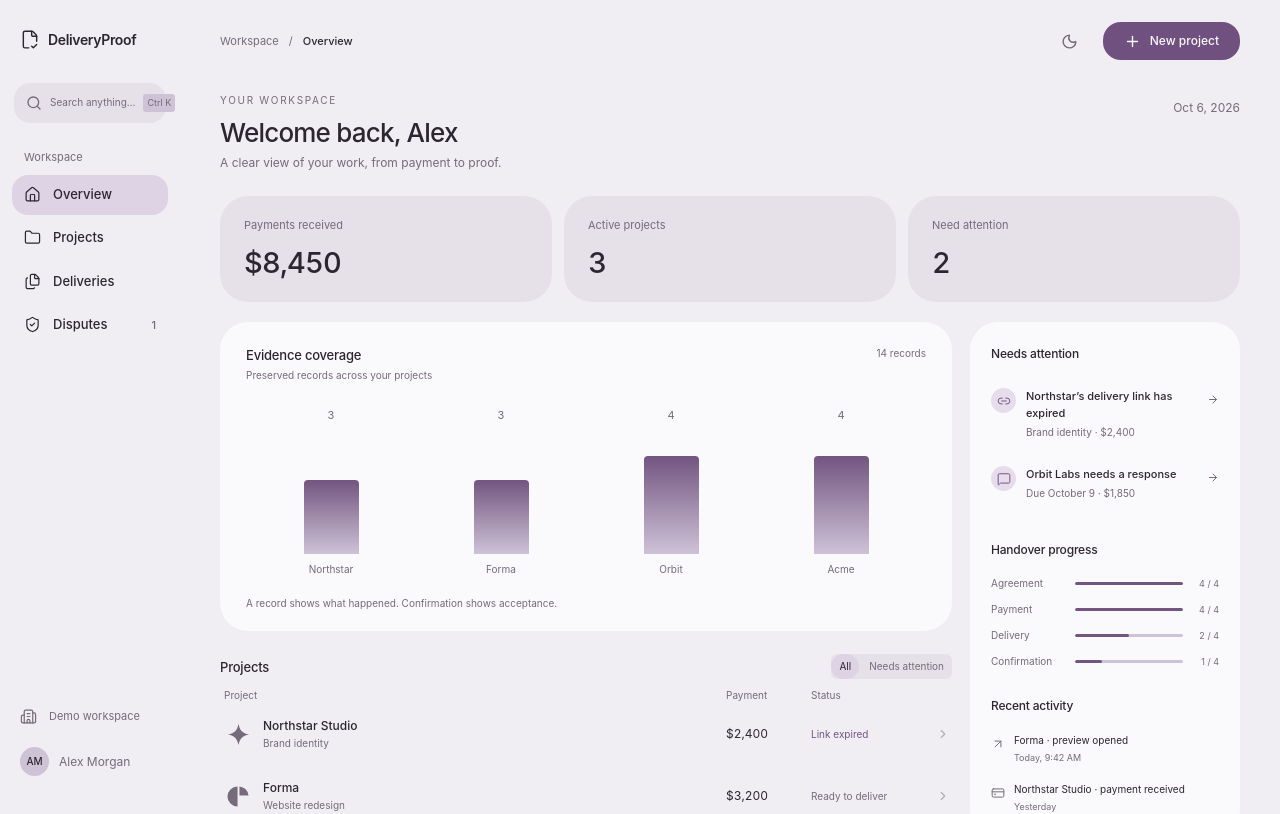
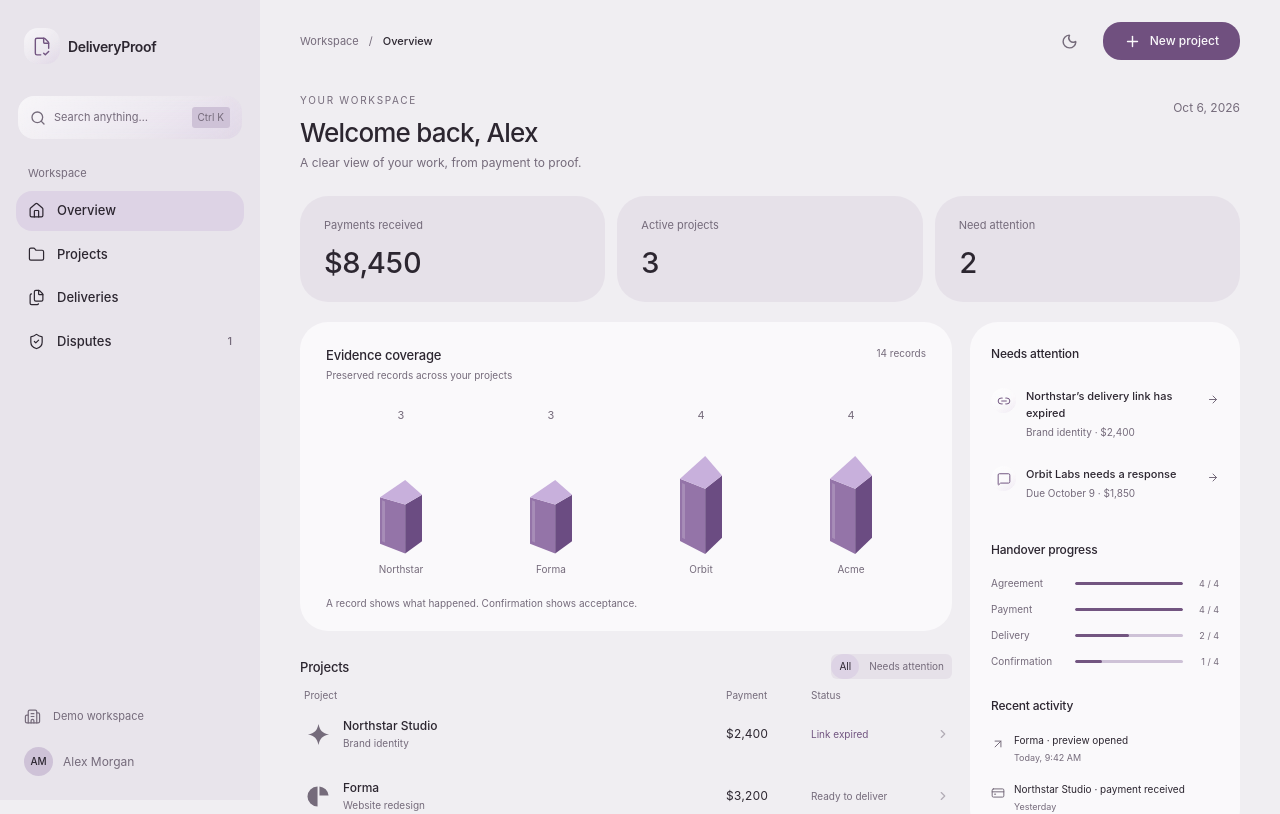
Before and after one commit to HarshitKumar9030/deliveryproof, a Next.js app: page / in a window 1280 px wide. Shown: the top 814 px of the page. Built offline with nearby package versions, Linux system fonts and the light colour scheme.

Commit message:
feat: widen sidebar and refine purple glass dashboard

```diff
--- a/src/app/motion-integration.css
+++ b/src/app/motion-integration.css
@@ -250,7 +250,7 @@
 .toast-position {
   position: fixed;
   bottom: 24px;
-  left: calc(50% + 110px);
+  left: calc(50% + 130px);
   transform: translateX(-50%);
   z-index: 40;
   width: max-content;
@@ -391,11 +391,6 @@
     translate: 3px;
   }
 }
-@media (max-width: 1300px) {
-  .toast-position {
-    left: calc(50% + 98px);
-  }
-}
 @media (max-width: 760px) {
   .navigation.t-tabs {
     gap: 5px;
--- a/src/app/workspace-styles.css
+++ b/src/app/workspace-styles.css
@@ -16,49 +16,62 @@
     --accent-soft: #e7dcec;
     --toast: #302438;
     --toast-text: #f8f5fa;
+    --glass: linear-gradient(145deg, #ffffffa6, #ffffff33 55%, #b795cb26);
+    --shard-front: #9474a8;
+    --shard-side: #6b4c82;
+    --shard-top: #c8b0dc;
     @apply [background:var(--canvas)];
   }
   .theme-root[data-theme='dark'] {
-    --canvas: #1c1821;
-    --sidebar: #211c27;
-    --paper: #28222f;
-    --surface: #312939;
-    --surface-hover: #3b3144;
-    --text: #f0eaf4;
-    --muted: #b0a3b9;
-    --selected: #44364f;
-    --selected-control: #594863;
-    --accent: #cfb5df;
-    --accent-button: #c3a3d6;
-    --accent-hover: #d6bae7;
-    --accent-soft: #44314f;
+    --canvas: #151219;
+    --sidebar: #1c1822;
+    --paper: #221d2a;
+    --surface: #2d2536;
+    --surface-hover: #393042;
+    --text: #f4eef9;
+    --muted: #b8aabe;
+    --selected: #3b2e49;
+    --selected-control: #52415f;
+    --accent: #d4b4ed;
+    --accent-button: #c4a2e0;
+    --accent-hover: #ddc0f2;
+    --accent-soft: #3a284d;
     --toast: #e8d9f0;
     --toast-text: #302438;
+    --glass: linear-gradient(145deg, #ffffff1c, #ffffff06 55%, #b18adf21);
+    --shard-front: #a681ce;
+    --shard-side: #735095;
+    --shard-top: #dbc0f6;
     @apply [background:var(--canvas)];
   }
   .app-shell {
-    @apply [grid-template-columns:180px_minmax(0,_1fr)];
+    @apply [grid-template-columns:260px_minmax(0,_1fr)];
   }
   .sidebar {
-    @apply [width:180px] [padding:28px_12px_24px] [background:transparent];
+    @apply [width:260px] [padding:28px_16px_24px] [background:var(--sidebar)];
   }
   .brand {
     @apply [font-size:14px] [gap:8px] [padding:0_8px];
   }
   .brand-icon {
-    @apply [color:var(--text)];
+    @apply grid place-items-center size-9 rounded-[14px] [color:var(--accent)];
+    corner-shape: squircle;
+    background: var(--glass);
+    backdrop-filter: blur(12px) saturate(140%);
   }
   .brand-icon svg {
     @apply [width:20px];
   }
   .command-trigger {
     @apply [margin:32px_2px_26px] [background:var(--surface)];
+    background: var(--glass);
+    backdrop-filter: blur(12px) saturate(140%);
   }
   .command-trigger span {
-    @apply [font-size:10px];
+    @apply [font-size:11px] min-w-0;
   }
   .command-trigger kbd {
-    @apply [font-size:9px];
+    @apply [font-size:10px] shrink-0 [padding:3px_6px];
   }
   .nav-item {
     @apply [font-size:12px];
@@ -134,13 +147,27 @@
     @apply [font-size:11px] [color:var(--muted)];
   }
   .evidence-bar-track {
-    @apply [width:min(100%,_55px)] [flex:1] flex [align-items:end];
+    @apply [width:min(100%,_42px)] [flex:1] flex [align-items:end];
   }
   .evidence-bar-track > span {
-    @apply block [width:100%] [border-radius:4px_4px_0_0] [background:linear-gradient(to_top,_var(--selected-control),_var(--accent))];
-    transition:
-      filter 180ms,
-      height 300ms;
+    @apply block w-full bg-transparent;
+    transition: height 300ms;
+  }
+  .evidence-shard svg {
+    @apply block size-full;
+  }
+  .shard-front {
+    fill: var(--shard-front);
+  }
+  .shard-side {
+    fill: var(--shard-side);
+  }
+  .shard-top {
+    fill: var(--shard-top);
+  }
+  .shard-glint {
+    fill: white;
+    opacity: 0.18;
   }
   .evidence-bar-group:hover .evidence-bar-track > span {
     @apply [filter:brightness(1.35)];
@@ -172,6 +199,8 @@
   }
   .attention-icon {
     @apply [width:25px] [height:25px] [color:var(--accent)] [background:var(--accent-soft)] [border-radius:5px];
+    background: var(--glass);
+    backdrop-filter: blur(12px) saturate(140%);
   }
   .attention-icon svg {
     @apply [width:14px] [height:14px];
@@ -319,6 +348,13 @@
   .page-heading h1 {
     @apply [font-weight:550];
   }
+  @supports not (backdrop-filter: blur(1px)) {
+    .brand-icon,
+    .command-trigger,
+    .attention-icon {
+      @apply bg-surface;
+    }
+  }
   .icon-button,
   .button,
   .command-trigger,
--- a/src/components/app-shell.tsx
+++ b/src/components/app-shell.tsx
@@ -53,7 +53,7 @@ export function AppShell({ children }: { children: ReactNode }) {
       item.href === '/' ? pathname === '/' : pathname.startsWith(item.href),
     )?.label ?? 'Workspace';
   return (
-    <div className="app-shell flex min-h-dvh flex-col min-[761px]:grid min-[761px]:grid-cols-[180px_minmax(0,1fr)]">
+    <div className="app-shell flex min-h-dvh flex-col min-[761px]:grid min-[761px]:grid-cols-[260px_minmax(0,1fr)]">
       <a className="skip-link" href="#main">
         Skip to content
       </a>
--- a/src/components/overview.tsx
+++ b/src/components/overview.tsx
@@ -108,10 +108,34 @@ export function Overview() {
                   <span className="bar-count">{project.evidence.length}</span>
                   <div className="evidence-bar-track">
                     <span
+                      className="evidence-shard"
                       style={{
                         height: `${Math.min((project.evidence.length / Math.max(5, ...projects.map((p) => p.evidence.length))) * 100, 100)}%`,
                       }}
-                    />
+                    >
+                      <svg
+                        viewBox="0 0 100 120"
+                        preserveAspectRatio="none"
+                        aria-hidden="true"
+                      >
+                        <polygon
+                          className="shard-front"
+                          points="0,28 60,40 60,120 0,104"
+                        />
+                        <polygon
+                          className="shard-side"
+                          points="60,40 100,24 100,100 60,120"
+                        />
+                        <polygon
+                          className="shard-top"
+                          points="0,28 60,0 100,24 60,40"
+                        />
+                        <polygon
+                          className="shard-glint"
+                          points="5,33 12,35 12,102 5,100"
+                        />
+                      </svg>
+                    </span>
                   </div>
                   <span className="bar-label">
                     {project.client.split(' ')[0]}
```
Also changed, not shown: 1 other file (tests, documents, lock files or other folders).
